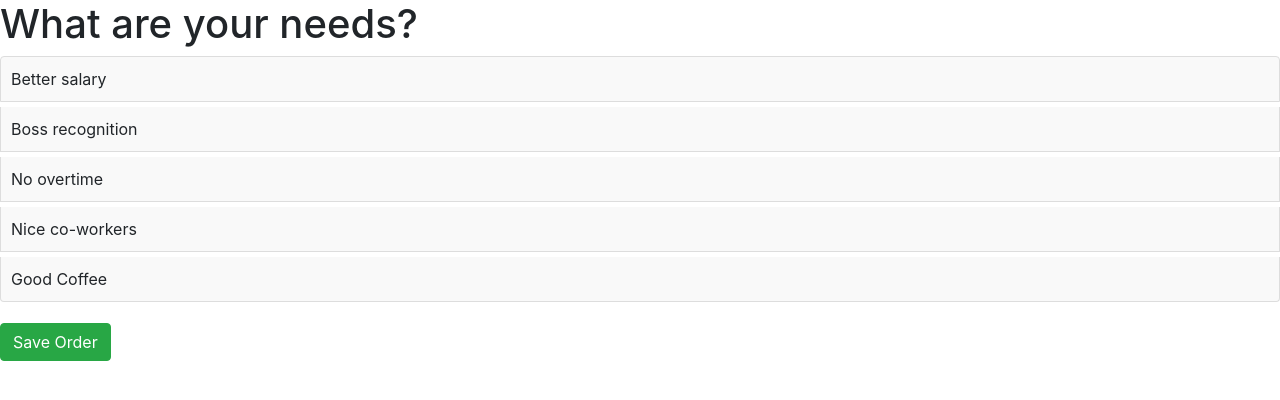
After one commit to AdamPoweska/poll_bootstrap_htmx, a Django app: page /quiz_2/ in a window 1280 px wide. The commit adds this page. Shown: the top 400 px of the page. Run offline with Django 5.2, Linux system fonts and the light colour scheme; some libraries are stand-ins or nearby versions.

Commit message:
sortable list

```diff
--- a/poll_1/templates/main_page.html
+++ b/poll_1/templates/main_page.html
@@ -125,7 +125,7 @@
             <div class="card-body">
               <h5 class="card-title">Survey 2 - Employee's (or Maslow's) ladder of needs.</h5>
               <p class="card-text">Interactive survey to find aout what are current needs of your employees.</p>
-              <a href="#" class="btn btn-primary">Take survey!</a>
+              <a href="{% url 'quiz_2' %}" class="btn btn-primary">Take survey!</a>
             </div>
           </div>
         </div>
@@ -138,7 +138,7 @@
             <img src="{% static 'images/card_3.png' %}" class="card-img-top" alt="...">
             <div class="card-body">
               <h5 class="card-title">Sky is the limit!</h5>
-              <p class="card-text">Open question survey - to find out what will motivate employee to go even beyond.</p>
+              <p class="card-text">Open question survey - to find out what will motivate employee to go even beyond (WORK IN PROGRESS).</p>
               <a href="#" class="btn btn-primary">Take survey!</a>
             </div>
           </div>
@@ -148,7 +148,7 @@
             <img src="{% static 'images/card_4.png' %}" class="card-img-top" alt="...">
             <div class="card-body">
               <h5 class="card-title">Spread your arms!</h5>
-              <p class="card-text">Survey aiming to find out what encourages employees to speak up.</p>
+              <p class="card-text">Survey aiming to find out what encourages employees to speak up (WORK IN PROGRESS).</p>
               <a href="#" class="btn btn-primary">Take survey!</a>
             </div>
           </div>
--- /dev/null
+++ b/poll_1/templates/quiz_2.html
@@ -0,0 +1,83 @@
+<!DOCTYPE html>
+<html lang="en">
+<head>
+    <meta charset="UTF-8">
+    <meta content="width=device-width, initial-scale=1.0">
+    <title>Survey 2</title>
+    <link href="https://stackpath.bootstrapcdn.com/bootstrap/4.5.2/css/bootstrap.min.css" rel="stylesheet">
+    <script src="https://unpkg.com/htmx.org@1.9.2"></script> <!-- HTMX -->
+    <script src="https://cdnjs.cloudflare.com/ajax/libs/Sortable/1.14.0/Sortable.min.js"></script> <!-- SortableJS -->
+    <style>
+        /* Stylizacja listy, wyrównanie do lewej i obramowanie */
+        #sortable-list {
+            list-style-type: none;  /* Usunięcie domyślnych punktów listy */
+            padding: 0;  /* Usunięcie marginesu wokół listy */
+        }
+
+        .list-group-item {
+            border: 1px solid #ddd;  /* Obramowanie */
+            margin-bottom: 5px;  /* Odstęp między elementami */
+            text-align: left;  /* Wyrównanie tekstu do lewej */
+            padding: 10px;  /* Padding wokół tekstu */
+            background-color: #f9f9f9;  /* Tło elementu */
+        }
+
+        /* Opcjonalnie dodanie stylu przy przeciąganiu */
+        .list-group-item:active {
+            background-color: #5cbc64;
+        }
+    </style>
+</head>
+<body>
+    <!-- https://htmx.org/examples/sortable/#demo -->
+    <h1>What are your needs?</h1>
+    <!-- Lista elementów, które będą sortowane -->
+    <ul id="sortable-list" class="list-group" hx-post="/save-order" hx-target="#sortable-list" hx-swap="outerHTML">
+        <li class="list-group-item" data-id="1">
+            <span>Better salary</span>
+        </li>
+        <li class="list-group-item" data-id="2">
+            <span>Boss recognition</span>
+        </li>
+        <li class="list-group-item" data-id="3">
+            <span>No overtime</span>
+        </li>
+        <li class="list-group-item" data-id="4">
+            <span>Nice co-workers</span>
+        </li>
+        <li class="list-group-item" data-id="5">
+            <span>Good Coffee</span>
+        </li>
+    </ul>
+
+    <script>
+        // Inicjalizujemy SortableJS na naszej liście
+        const sortable = new Sortable(document.getElementById('sortable-list'), {
+            onEnd: function(evt) {
+                // Po zakończeniu sortowania wyślij zapytanie do serwera
+                const orderedIds = [...evt.from.children].map(item => item.getAttribute('data-id'));
+
+                // Wykonaj zapytanie do backendu (można użyć htmx lub fetch)
+                fetch('/save-order', {
+                    method: 'POST',
+                    headers: {
+                        'Content-Type': 'application/json',
+                        'X-CSRFToken': '{{ csrf_token }}'  // Użyj odpowiedniego tokena CSRF, jeśli jest wymagany
+                    },
+                    body: JSON.stringify({ order: orderedIds })
+                })
+                .then(response => response.json())
+                .then(data => {
+                    console.log('Zapisano nowy porządek!', data);
+                })
+                .catch(error => {
+                    console.error('Błąd podczas zapisywania porządku', error);
+                });
+            }
+        });
+    </script>
+
+    <button id="save-button" class="btn btn-success mt-3">Save Order</button>
+
+</body>
+</html>
--- a/poll_1/urls.py
+++ b/poll_1/urls.py
@@ -9,4 +9,5 @@ urlpatterns = [
     path('quiz_1_question_2/', views.QuestionB.as_view(), name="quiz_1_question_2"),
     path('quiz_1_question_3/', views.QuestionC.as_view(), name="quiz_1_question_3"),
     path('quiz_1_results/', views.SurveyOneResults.as_view(), name="quiz_1_results"),
+    path('quiz_2/', views.SecondSurvey.as_view(), name="quiz_2"),
 ]
--- a/poll_1/views.py
+++ b/poll_1/views.py
@@ -15,6 +15,8 @@ from .models import *
 class MainPageView(TemplateView):
     template_name = 'main_page.html'
 
+class SecondSurvey(TemplateView):
+    template_name = 'quiz_2.html'
 
 class QuestionA(FormView):
     template_name = 'quiz_1_question_1.html'
```
Also changed, not shown: db.sqlite3.
